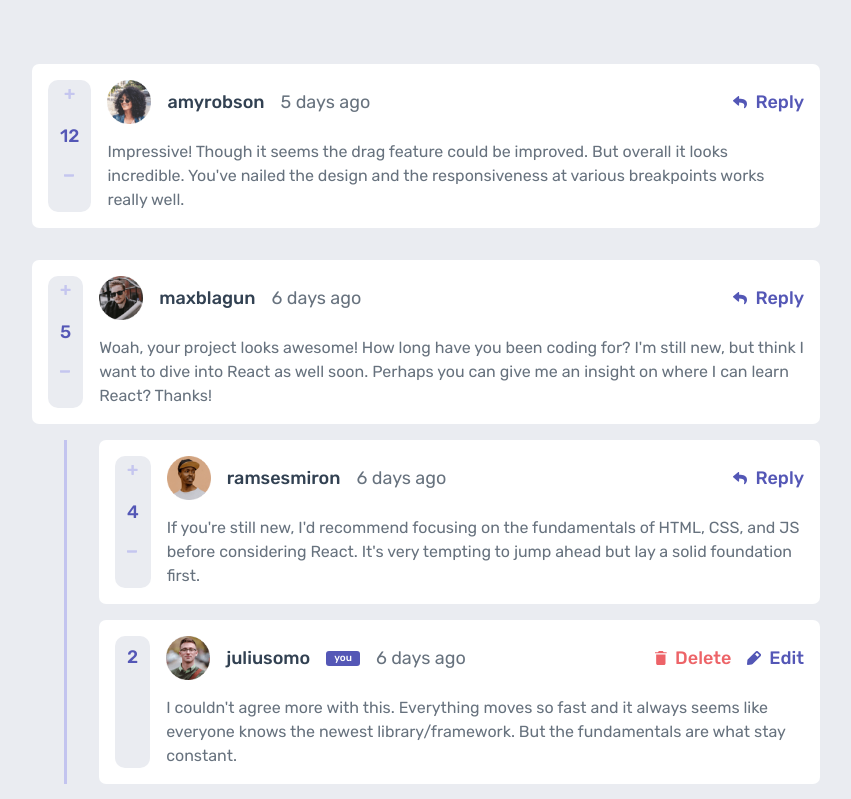
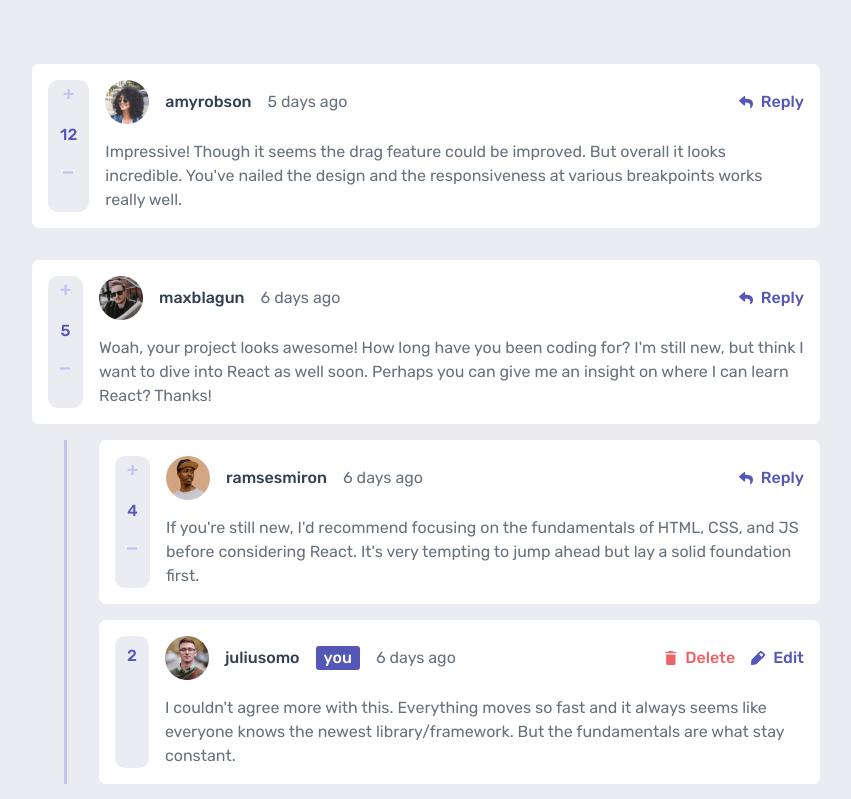
Before and after one commit to mjamecny/interactive-comments-section, a React (Vite) app: page / in a window 1280 px wide. Shown: the top 799 px of the page, without its empty margins (214-1065 px from the left). Built offline with nearby package versions, Linux system fonts and the light colour scheme.

Commit message:
fix font size 2

```diff
--- a/src/ActionButton.jsx
+++ b/src/ActionButton.jsx
@@ -22,7 +22,7 @@ const Icon = styled.img``
 
 const Text = styled.p`
   font-weight: 500;
-  font-size: 1.8rem;
+  font-size: 1.6rem;
   color: var(${({ color }) => color});
 `
 
--- a/src/Comment.jsx
+++ b/src/Comment.jsx
@@ -39,7 +39,7 @@ const Avatar = styled.img`
   width: 44px;
 `
 const Username = styled.p`
-  font-size: 1.8rem;
+  font-size: 1.6rem;
   font-weight: 500;
   color: var(--color-dark-blue);
 `
@@ -54,7 +54,7 @@ const Tag = styled.p`
 `
 
 const CreatedAt = styled.p`
-  font-size: 1.8rem;
+  font-size: 1.6rem;
 `
 
 const Content = styled.p`
--- a/src/Modal.jsx
+++ b/src/Modal.jsx
@@ -19,13 +19,13 @@ const StyledModal = styled.div`
 `
 
 const Heading = styled.h2`
-  font-size: 2.4rem;
+  font-size: 2rem;
   font-weight: 500;
   color: var(--color-dark-blue);
 `
 
 const Text = styled.p`
-  font-size: 1.8rem;
+  font-size: 1.6rem;
 `
 
 const ButtonContainer = styled.div`
@@ -39,7 +39,7 @@ const Button = styled.button`
   text-transform: uppercase;
   border: none;
   border-radius: 8px;
-  font-size: 1.8rem;
+  font-size: 1.6rem;
   font-weight: 500;
   background-color: ${({ color }) => color};
   color: var(--color-white);
--- a/src/Reply.jsx
+++ b/src/Reply.jsx
@@ -39,13 +39,14 @@ const Avatar = styled.img`
   width: 44px;
 `
 const Username = styled.p`
-  font-size: 1.8rem;
+  font-size: 1.6rem;
   font-weight: 500;
   color: var(--color-dark-blue);
 `
 
 const Tag = styled.p`
   font-weight: 500;
+  font-size: 1.6rem;
   background-color: var(--color-moderate-blue);
   color: var(--color-white);
   border-radius: 3px;
@@ -53,7 +54,7 @@ const Tag = styled.p`
 `
 
 const CreatedAt = styled.p`
-  font-size: 1.8rem;
+  font-size: 1.6rem;
 `
 
 const Content = styled.p`
--- a/src/Score.jsx
+++ b/src/Score.jsx
@@ -28,7 +28,7 @@ const Icon = styled.img`
 `
 
 const ScoreNum = styled.p`
-  font-size: 1.8rem;
+  font-size: 1.6rem;
   font-weight: 500;
   color: var(--color-moderate-blue);
 `
```
